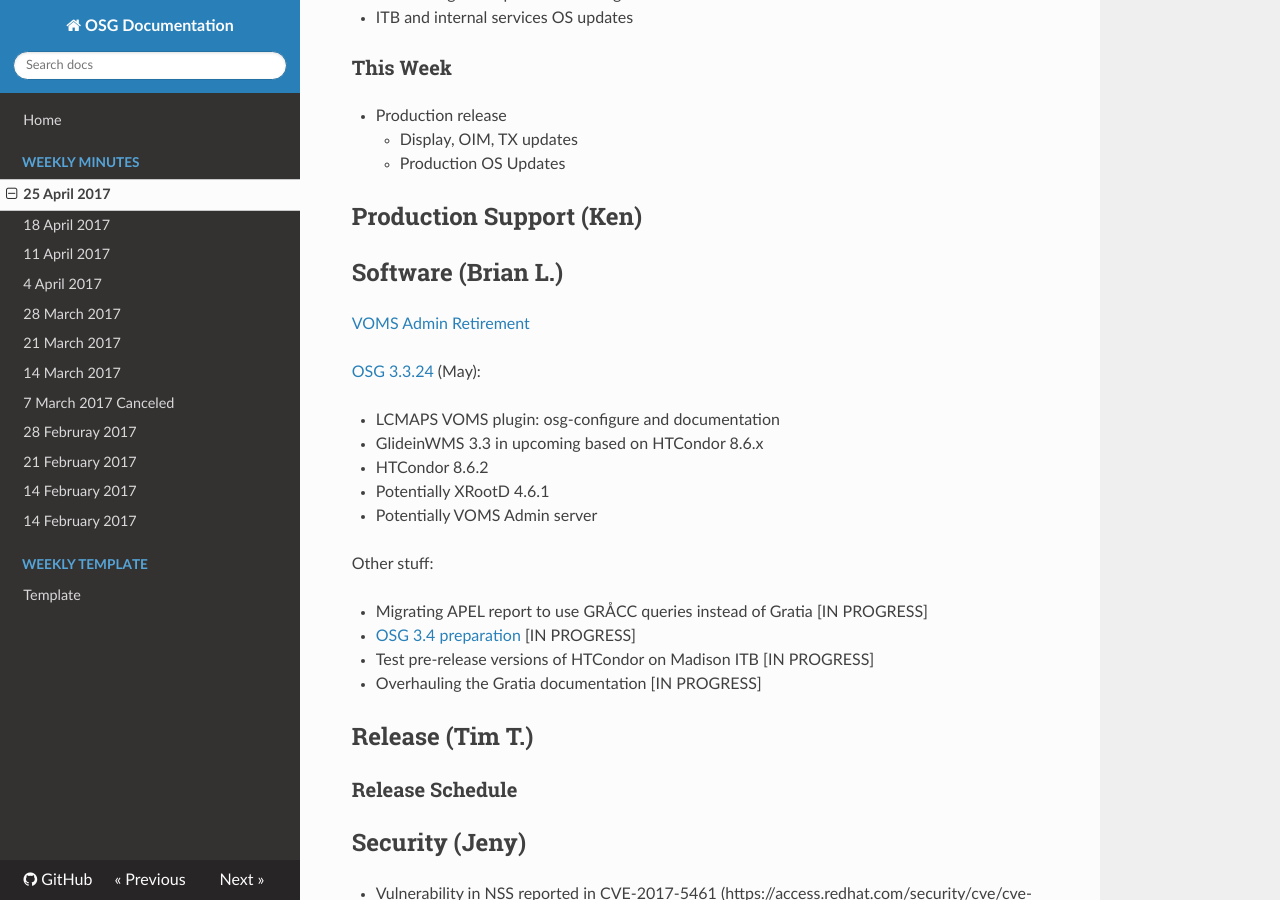
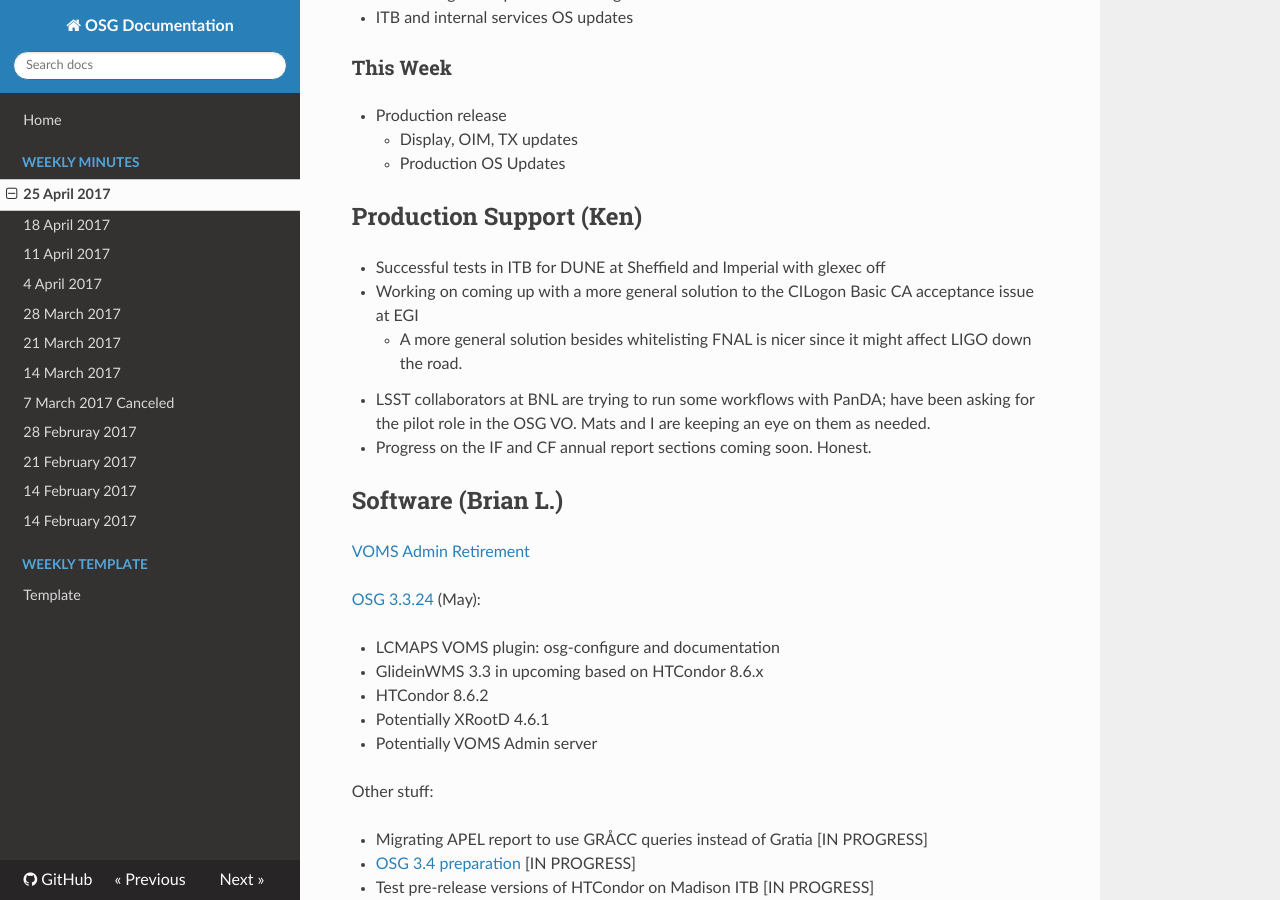
Before and after one commit to zsshah/production, an MkDocs documentation site: the page built from docs/WeeklyMinutes/25April2017.md, in a window 1280 px wide and 900 px high, scrolled down 2227 px. Built offline with MkDocs 1.6.1, drawn with Linux system fonts in a browser that asks for light colours; nearby versions of some CDN libraries; old or Windows-style settings are respelled for this version of MkDocs.

Commit message:
Update 25April2017.md
Production Support

```diff
--- a/docs/WeeklyMinutes/25April2017.md
+++ b/docs/WeeklyMinutes/25April2017.md
@@ -42,6 +42,11 @@
       * Production OS Updates
 
 ## Production Support (Ken)
+   * Successful tests in ITB for DUNE at Sheffield and Imperial with glexec off
+   * Working on coming up with a more general solution to the CILogon Basic CA acceptance issue at EGI
+      * A more general solution besides whitelisting FNAL is nicer since it might affect LIGO down the road.
+   * LSST collaborators at BNL are trying to run some workflows with PanDA; have been asking for the pilot role in the OSG VO. Mats and I are keeping an eye on them as needed.
+   * Progress on the IF and CF annual report sections coming soon. Honest.
 
 ## Software (Brian L.)
 
```
